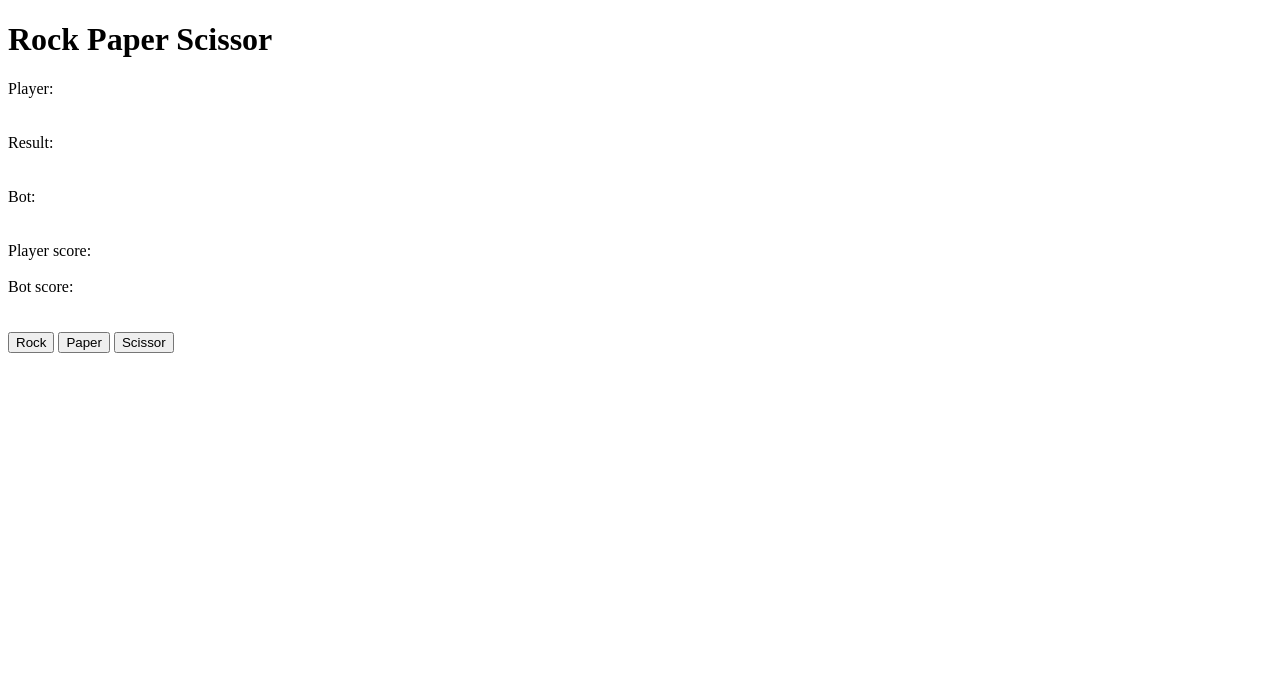
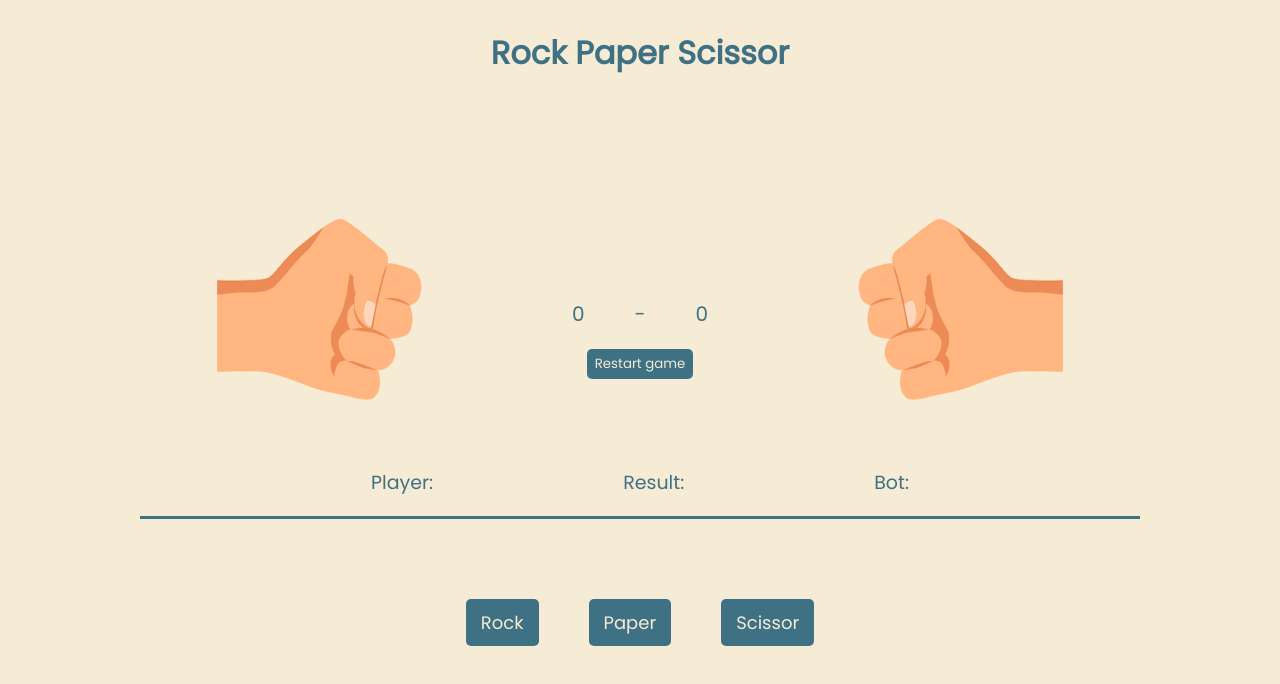
Before and after one commit to IzzetGunturk/Javascript-smallprojects, a plain HTML site: page RockPaperScissor/index.html in a window 1280 px wide. Drawn offline with Linux system fonts and the light colour scheme.

Commit message:
Added extra functions and CSS to RPS game

```diff
--- a/RockPaperScissor/index.css
+++ b/RockPaperScissor/index.css
@@ -0,0 +1,107 @@
+@import url('https://fonts.googleapis.com/css2?family=Poppins&display=swap');
+
+body {
+    background-color: #F6EBD5;
+    font-family: 'Poppins', sans-serif;
+}
+
+.rpsContainer {
+    display: flex;
+    flex-direction: row;
+}
+
+.rpsResults {
+    text-align: center;
+    align-items: center;
+    width: 1000px;
+    height: 400px;
+    margin: auto;
+}
+
+.titleRps {
+    color: #3F7184;
+}
+
+.rpsImages {
+    display: flex;
+    flex-direction: row;
+    justify-content: center;
+    width: 1000px;
+    height: 350px;
+    gap: 40px;
+}
+
+.animationImg {
+    margin-top: 70px;
+    width: 425px;
+}
+
+#playerImg {
+    transform: scaleX(-1);
+}
+
+.rpsScores {
+    display: flex;
+    flex-direction: column;
+}
+
+.rpsPlayerBotScore {
+    display: flex;
+    flex-direction: row;
+    justify-content: center;
+    gap: 50px;
+    padding-top: 200px;
+    font-size: 20px;
+    color: #3F7184;
+}
+
+#restartButton {
+    margin-top: 20px;
+    padding-left: 8px;
+    padding-right: 8px;
+    padding-top: 5px;
+    padding-bottom: 5px;
+    background-color: #3F7184;
+    font-family: 'Poppins', sans-serif;
+    color: #F6EBD5;
+    border-radius: 5px;
+    border: none;
+    cursor: pointer;
+}
+
+.resultLabel {
+    display: flex;
+    flex-direction: row;
+    justify-content: center;
+    gap: 190px;
+    border-bottom: 3px solid #3F7184;
+    font-size: 19px;
+    color: #3F7184;
+}
+
+.playerButtonsContainer {
+    display: flex;
+    flex-direction: row;
+    justify-content: center;
+    gap: 50px;
+    padding-top: 30px;
+}
+
+.playerButtons {
+    padding-left: 15px;
+    padding-right: 15px;
+    padding-top: 10px;
+    padding-bottom: 10px;
+    background-color: #3F7184;
+    font-family: 'Poppins', sans-serif;
+    color: #F6EBD5;
+    border-radius: 5px;
+    border: none;
+    font-size: 18px;
+    cursor: pointer;
+}
+
+.playerButtons:hover, #restartButton:hover {
+    background-color: #528fa6;
+    transition: all .2s;
+}
--- a/RockPaperScissor/index.html
+++ b/RockPaperScissor/index.html
@@ -9,48 +9,35 @@
     <title>Rock paper scissor</title>
 </head>
 
-<body id="body">
-    <h1 class="title">Rock Paper Scissor</h1>
-    <div id="gameContainer">
-        <div id="gameResults">
-            <div id="animationContainer">
-                <!-- <img class="animationImg" id="playerImg" src="img/Rock.png">
-                    <img class="animationImg" id="botImg" src="img/Rock.png"> -->
+<body>
+    <div class="rpsContainer">
+        <div class="rpsResults">
+            <h1 class="titleRps">Rock Paper Scissor</h1>
+            <div class="rpsImages">
+                <img class="animationImg" id="playerImg" src="img/Rock.png">
+                <div class="rpsScores">
+                    <div class="rpsPlayerBotScore">
+                        <label id="playerScore">0</label> -
+                        <label id="botScore">0</label>
+                    </div>
+                    <div>
+                        <button id="restartButton">Restart game</button>
+                    </div>
+                </div>
+                <img class="animationImg" id="botImg" src="img/Rock.png">
             </div>
-            <div>
-                Player:
-                <label id="playerResultLabel"></label>
+            <div class="resultLabel">
+                <p>Player: <label id="playerResultLabel"></label></p>
+                <p>Result: <label id="finalResultLabel"></label></p>
+                <p>Bot: <label id="botResultLabel"></label></p>
             </div>
             <br>
             <br>
-            <div>
-                Result:
-                <label id="finalResultLabel"></label>
+            <div class="playerButtonsContainer">
+                <button class="playerButtons" id="rockButton" value="Rock">Rock</button>
+                <button class="playerButtons" id="paperButton" value="Paper">Paper</button>
+                <button class="playerButtons" id="scissorButton" value="Scissor">Scissor</button>
             </div>
-            <br>
-            <br>
-            <div>
-                Bot:
-                <label id="botResultLabel"></label>
-            </div>
-            <br>
-            <br>
-            <div>
-                Player score:
-                <label id="playerScore"></label>
-            </div>
-            <br>
-            <div>
-                Bot score:
-                <label id="botScore"></label>
-            </div>
-        </div>
-        <br>
-        <br>
-        <div id="playerButtonsContainer">
-            <button class="playerButtons" id="rockButton" value="Rock">Rock</button>
-            <button class="playerButtons" id="paperButton" value="Paper">Paper</button>
-            <button class="playerButtons" id="scissorButton" value="Scissor">Scissor</button>
         </div>
     </div>
     <script src="index.js"></script>
--- a/RockPaperScissor/index.js
+++ b/RockPaperScissor/index.js
@@ -1,6 +1,7 @@
 const rockButton = document.getElementById("rockButton");
 const paperButton = document.getElementById("paperButton");
 const scissorButton = document.getElementById("scissorButton");
+const restartButton = document.getElementById("restartButton")
 
 const playerResultLabel = document.getElementById("playerResultLabel");
 const botResultLabel = document.getElementById("botResultLabel");
@@ -9,6 +10,9 @@ const finalResultLabel = document.getElementById("finalResultLabel");
 const playerScoreDiv = document.getElementById("playerScore");
 const botScoreDiv = document.getElementById("botScore");
 
+const playerImg = document.getElementById("playerImg");
+const botImg = document.getElementById("botImg");
+
 let playerScore = 0;
 let botScore = 0;
 
@@ -16,26 +20,51 @@ const rockPaperScissor = ["Rock", "Paper", "Scissor"]
 
 
 rockButton.addEventListener("click", () => {
-    playerResultLabel.innerHTML = rockButton.value;
+    const playerObject = rockButton.value
+    playerResultLabel.innerHTML = playerObject;
     playGame();
     scoreFuntion();
+    replaceImg(playerObject, botResultLabel.innerHTML);
 })
 
 paperButton.addEventListener("click", () => {
-    playerResultLabel.innerHTML = paperButton.value;
+    const playerObject = paperButton.value;
+    playerResultLabel.innerHTML = playerObject;
     playGame();
     scoreFuntion();
+    replaceImg(playerObject, botResultLabel.innerHTML);
 })
 
 scissorButton.addEventListener("click", () => {
-    playerResultLabel.innerHTML = scissorButton.value;
+    const playerObject = scissorButton.value;
+    playerResultLabel.innerHTML = playerObject;
     playGame();
     scoreFuntion();
+    replaceImg(playerObject, botResultLabel.innerHTML);
+})
+
+restartButton.addEventListener("click", () => {
+    restartGame();
 })
 
 function scoreFuntion () {
     playerScoreDiv.innerHTML = playerScore;
     botScoreDiv.innerHTML = botScore;
+}
+
+function replaceImg (playerObject, botObject) {
+    playerImg.src = "img/" + playerObject + ".png";
+    botImg.src = "img/" + botObject + ".png";
+}
+
+function restartGame() {
+    playerResultLabel.innerHTML = "";
+    botResultLabel.innerHTML = "";
+    finalResultLabel.innerHTML = "";
+    playerScoreDiv.innerHTML = "0";
+    botScoreDiv.innerHTML = "0";
+    playerImg.src = "img/Rock.png";
+    botImg.src = "img/Rock.png";
 }
 
 function playGame() {
```
Also changed, not shown: RockPaperScissor/img/Paper.png (added), RockPaperScissor/img/Rock.png (added), RockPaperScissor/img/Scissor.png (added).
